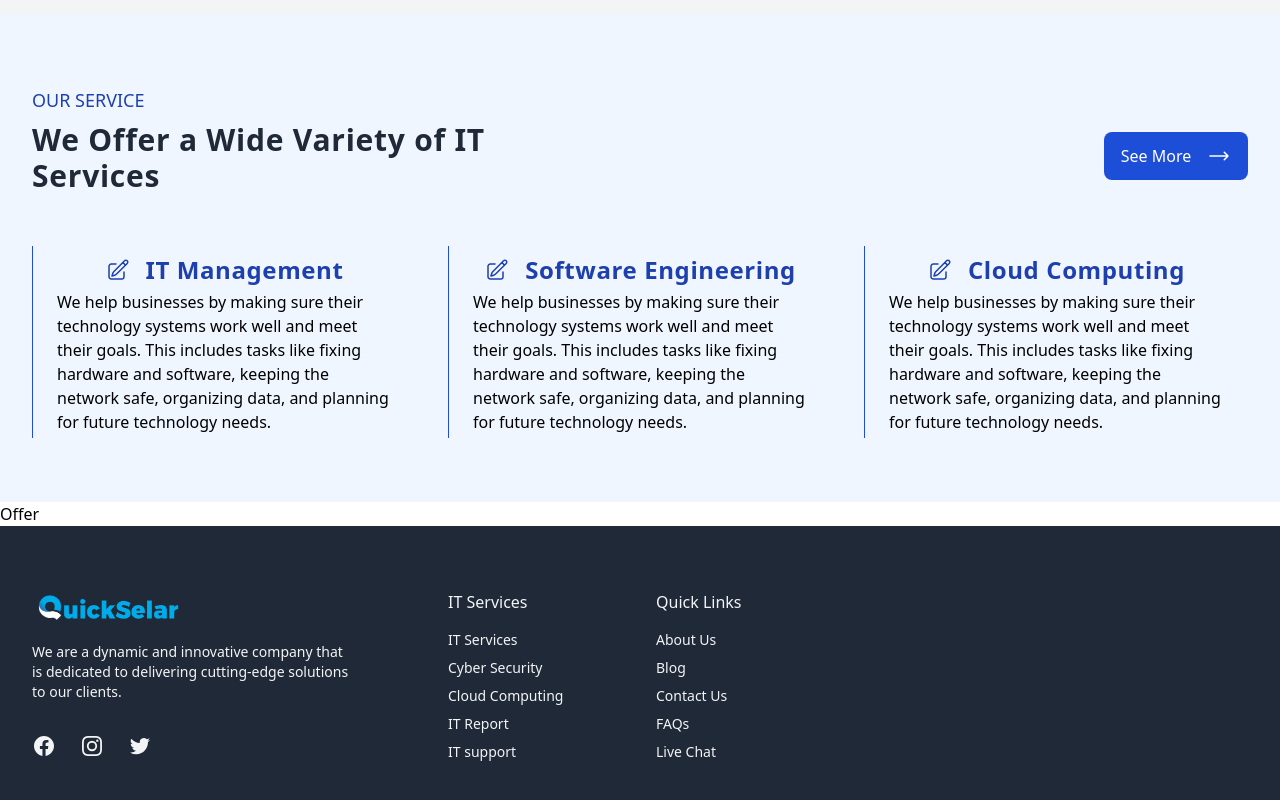
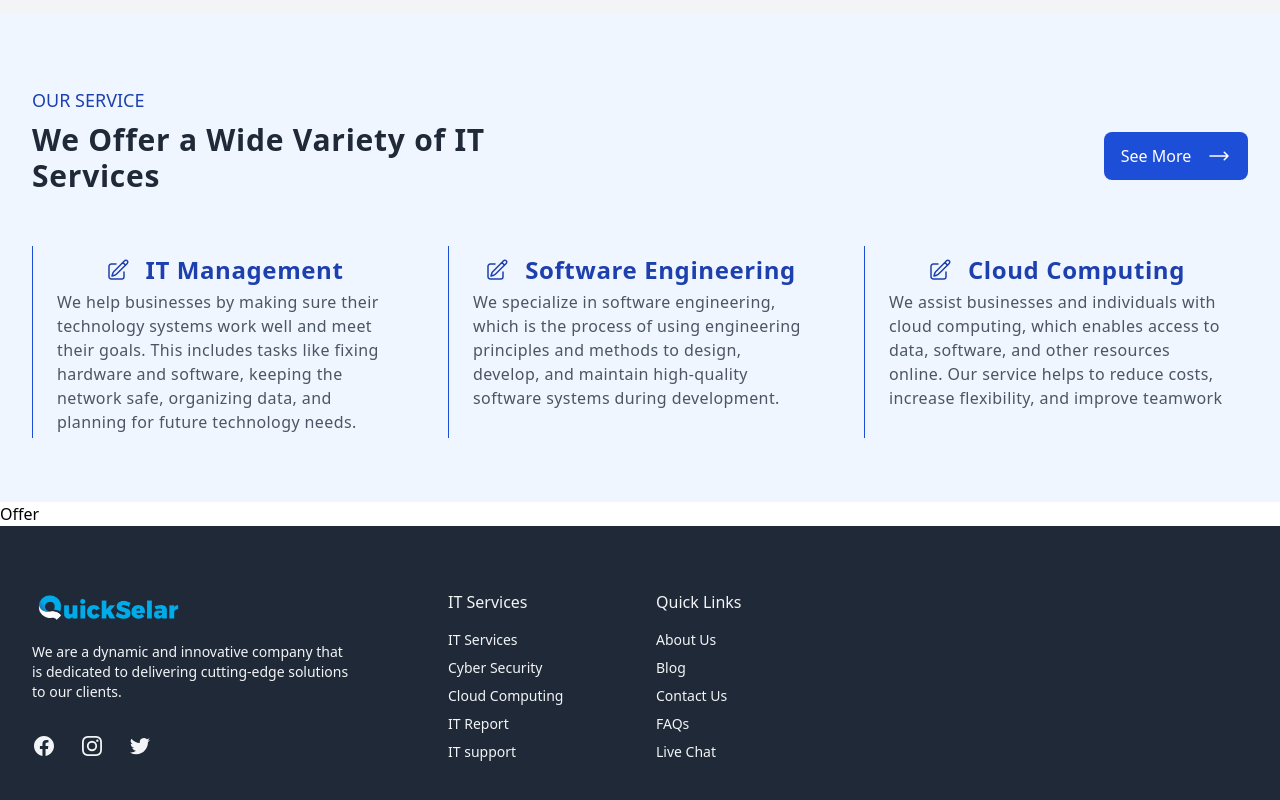
Before and after one commit to OverflowDev/quickselar, a React (Vite) app: page / in a window 1280 px wide. Shown: the part 1214-2014 px from the top of the page. Built offline with nearby package versions, Linux system fonts and the light colour scheme.

Commit message:
quickselar

```diff
--- a/src/Components/Service.jsx
+++ b/src/Components/Service.jsx
@@ -31,7 +31,7 @@ function Service() {
               <h1>IT Management</h1>
             </div>
 
-            <p className="py-1 tracking-normal leading-normal">
+            <p className="py-1 tracking-wide leading-normal text-gray-600 group-hover:text-white font-normal group-hover:font-medium">
               We help businesses by making sure their technology systems work well and meet their goals. This includes tasks like fixing hardware and software, keeping the network safe, organizing data, and planning for future technology needs.
             </p>
           </div>
@@ -44,8 +44,8 @@ function Service() {
               <h1 className="tracking-wide">Software Engineering</h1>
             </div>
 
-            <p className="py-1 tracking-normal leading-normal">
-              We help businesses by making sure their technology systems work well and meet their goals. This includes tasks like fixing hardware and software, keeping the network safe, organizing data, and planning for future technology needs.
+            <p className="py-1 tracking-wide leading-normal text-gray-600 group-hover:text-white font-normal group-hover:font-medium">
+              We specialize in software engineering, which is the process of using engineering principles and methods to design, develop, and maintain high-quality software systems during development.
             </p>
           </div>
           <div className="flex-col md:w-1/3 h-48 border-l border-blue-700 group hover:bg-blue-600 hover:text-white hover:rounded-lg animate-fadeInUp hover:delay-100 hover:duration-100 hover:transition-all px-6 py-2">
@@ -57,8 +57,8 @@ function Service() {
               <h1 className="tracking-wide">Cloud Computing</h1>
             </div>
 
-            <p className="py-1 tracking-normal leading-normal">
-              We help businesses by making sure their technology systems work well and meet their goals. This includes tasks like fixing hardware and software, keeping the network safe, organizing data, and planning for future technology needs.
+            <p className="py-1 tracking-wide leading-normal font-normal group-hover:font-medium text-gray-600 group-hover:text-white">
+              We assist businesses and individuals with cloud computing, which enables access to data, software, and other resources online. Our service helps to reduce costs, increase flexibility, and improve teamwork
             </p>
           </div>
 
```
